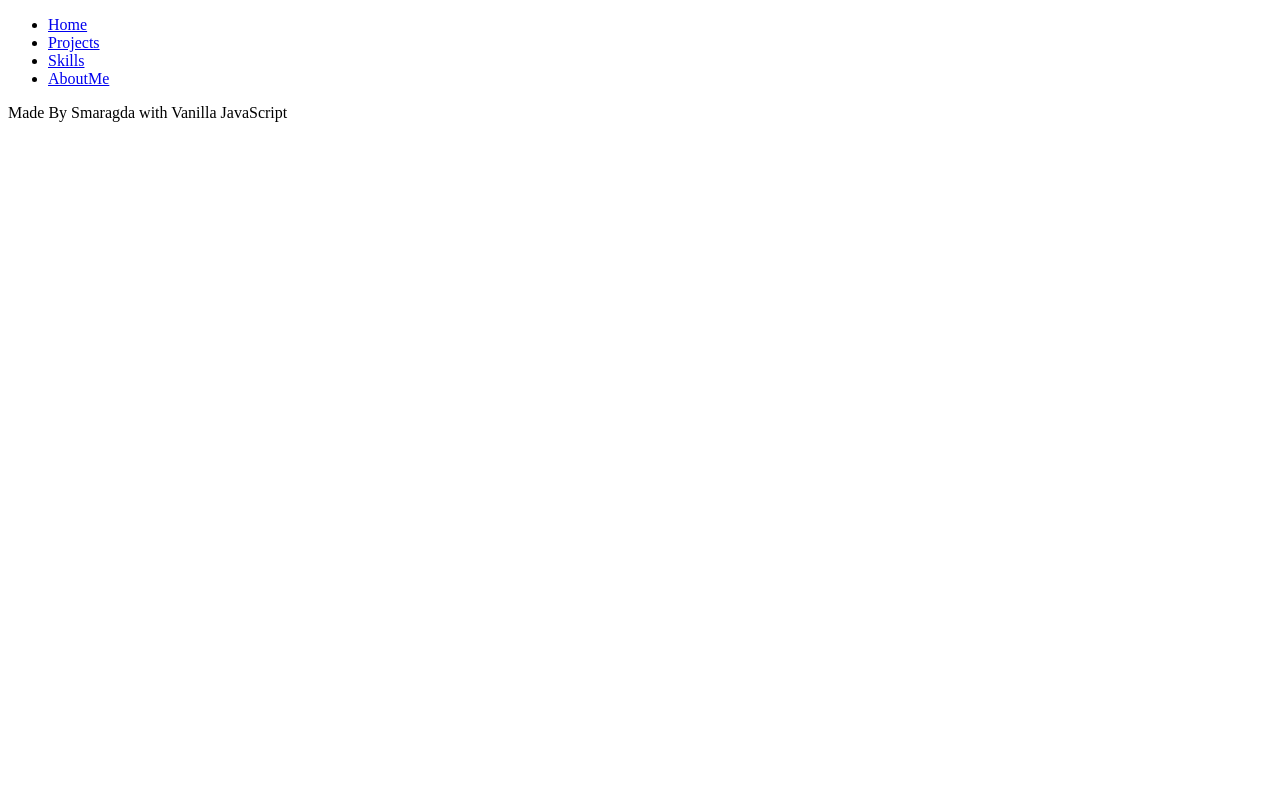
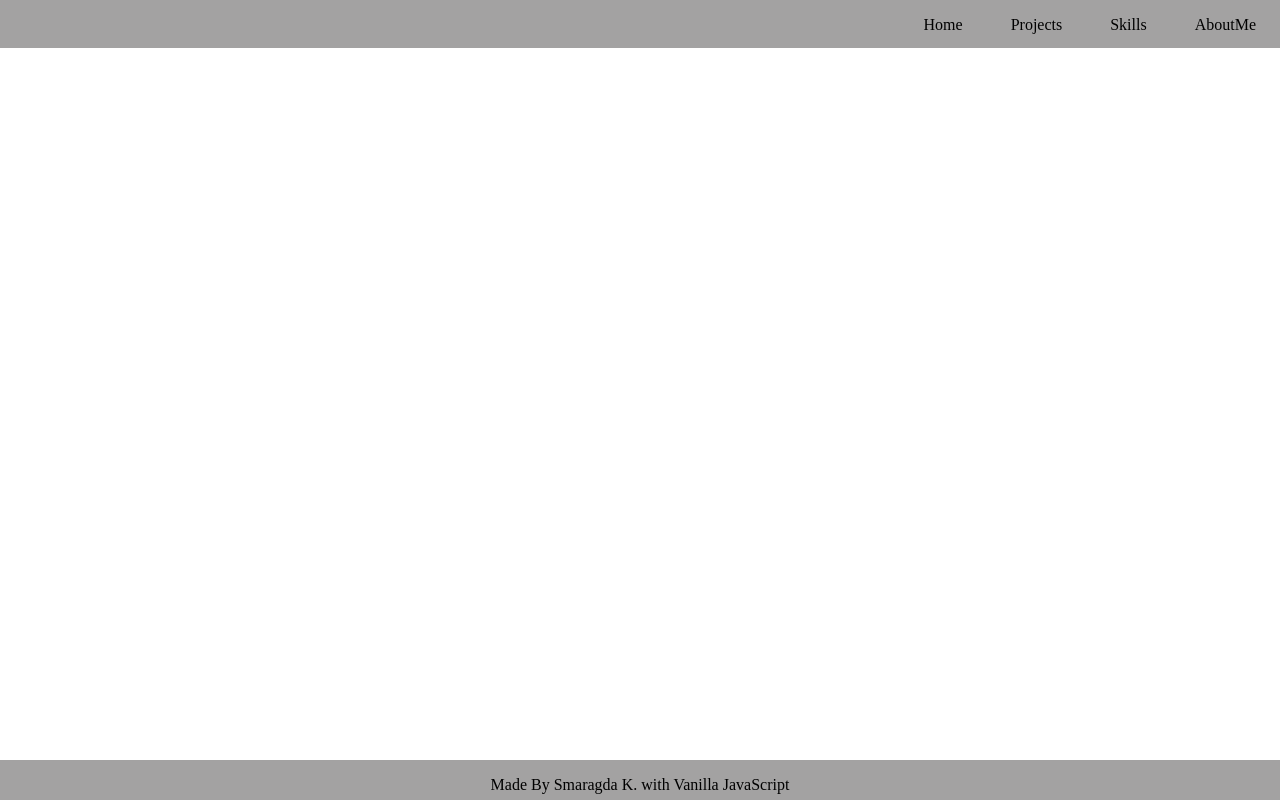
Before and after one commit to smara-gda/reusableHeaderFooter, a plain HTML site: page index.html in a window 1280 px wide. Drawn offline with Linux system fonts and the light colour scheme.

Commit message:
adding styles & classes

```diff
--- a/components/Footer.js
+++ b/components/Footer.js
@@ -5,7 +5,7 @@ class Footer {
 
   buildFooter() {
     const paragraph = document.createElement('p');
-    paragraph.textContent = 'Made By Smaragda with Vanilla JavaScript';
+    paragraph.textContent = 'Made By Smaragda K. with Vanilla JavaScript';
     this.rootElm.appendChild(paragraph);
   }
 }
--- a/components/Header.js
+++ b/components/Header.js
@@ -6,6 +6,7 @@ class Header {
 
   buildNav() {
     const nav = document.createElement('nav');
+    nav.classList.add('nav-bar');
     nav.appendChild(this.buildNavItems());
     return nav;
   }
@@ -17,11 +18,12 @@ class Header {
     let li;
     let hRef;
     let ul = document.createElement('ul');
+    ul.classList.add('nav-items-container');
     this.dataSetItems.forEach((element) => {
       li = document.createElement('li');
       hRef = document.createElement('a');
       hRef.setAttribute('href', '#');
-      hRef.setAttribute('class', 'link');
+      hRef.classList.add('link');
       hRef.textContent = element;
       li.appendChild(hRef);
       ul.appendChild(li);
--- a/index.html
+++ b/index.html
@@ -6,6 +6,7 @@
     <meta name="viewport" content="width=device-width, initial-scale=1.0" />
     <script src="/components/Header.js" type="module"></script>
     <script src="/components/Footer.js" type="module"></script>
+    <link rel="stylesheet" href="style.css" />
     <title>Smaragda K.</title>
   </head>
   <body>
--- /dev/null
+++ b/style.css
@@ -0,0 +1,44 @@
+:root {
+  --standard-background: #a3a2a2;
+}
+
+body {
+  margin: 0;
+  padding: 0;
+}
+
+.nav-items-container {
+  display: flex;
+  list-style: none;
+  justify-content: flex-end;
+}
+a.link {
+  text-decoration: none;
+  padding: 0.5em;
+  margin: 1em;
+  color: black;
+  border-radius: 5%;
+}
+a.link:hover {
+  background-color: #d4d4d4;
+}
+
+#header {
+  position: absolute;
+  top: 0;
+  width: 100%;
+  height: 3rem;
+  background-color: #a3a2a2;
+}
+
+#footer {
+  position: absolute;
+  bottom: 0;
+  width: 100%;
+  height: 2.5rem;
+  background-color: var(--standard-background);
+}
+
+#footer p {
+  text-align: center;
+}
```
